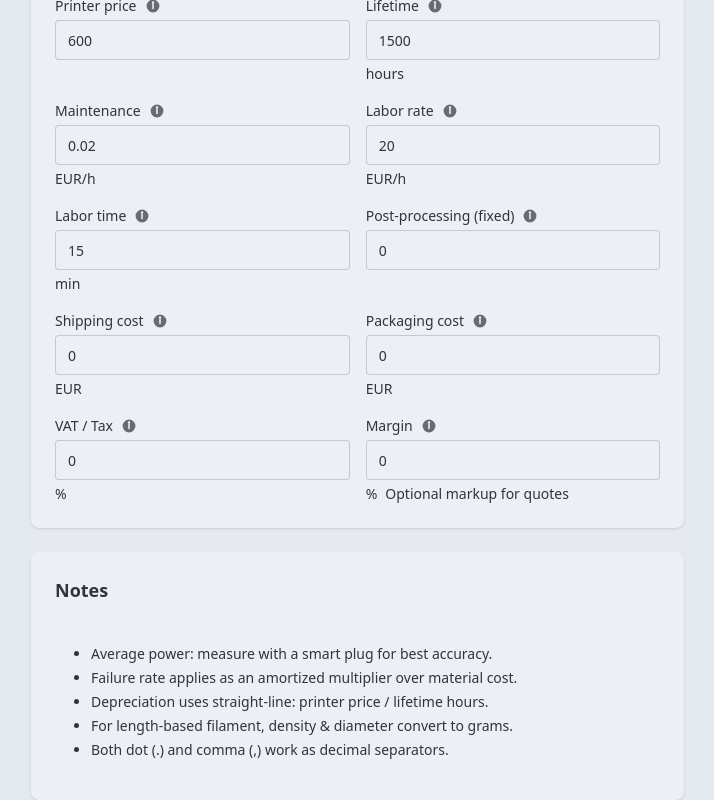
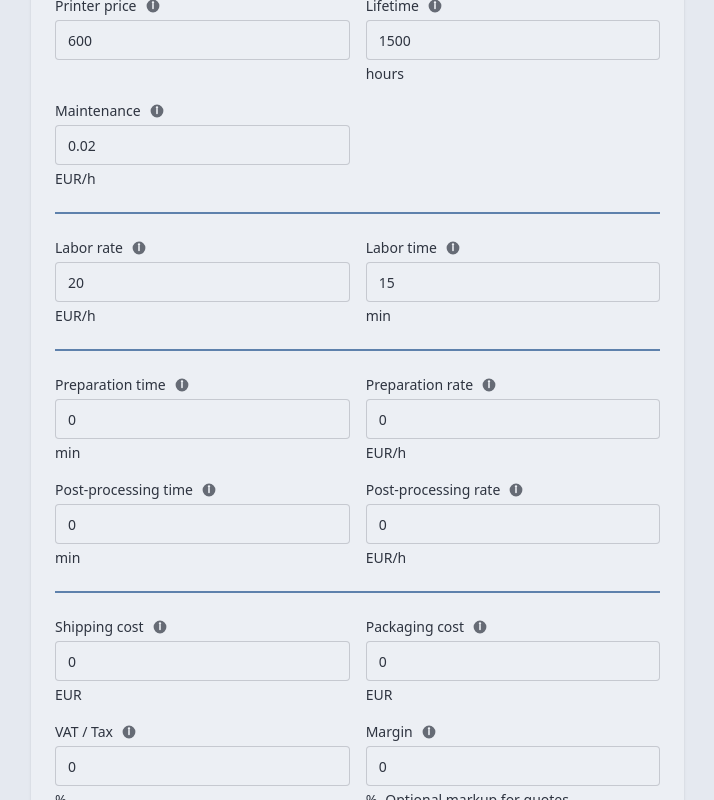
Before and after one commit to BenGeba/3d-print-cost, a React (Vite) app: page / in a window 1280 px wide. Shown: the part 1398-2198 px from the top of the page, without its empty margins (113-827 px from the left). Built offline with nearby package versions, Linux system fonts and the light colour scheme.

Commit message:
feat: Migrate post-processing cost to time-based fields and update associated calculations and UI

```diff
--- a/src/App.tsx
+++ b/src/App.tsx
@@ -58,7 +58,8 @@ export default function App() {
       if (s.mode === 'business') {
         lines.push(`Depreciation: ${fmt(calculations.depreciationCost)}`);
         lines.push(`Labor: ${fmt(calculations.laborCost)}`);
-        lines.push(`Post-processing: ${fmt(number(s.postProcessingFixed,0))}`);
+        if (calculations.preparationCost > 0) lines.push(`Preparation: ${fmt(calculations.preparationCost)}`);
+        if (calculations.postProcessingCost > 0) lines.push(`Post-processing: ${fmt(calculations.postProcessingCost)}`);
         if (calculations.shippingCost > 0) lines.push(`Shipping: ${fmt(calculations.shippingCost)}`);
         if (calculations.packagingCost > 0) lines.push(`Packaging: ${fmt(calculations.packagingCost)}`);
       }
@@ -505,6 +506,9 @@ export default function App() {
                       onChange={(e) => setMany({ maintenanceEurPerHour: parseInput(e.target.value) })}
                     />
                   </Field>
+                </Row>
+                  <div className="divider divider-primary"/>
+                <Row>
                     <Field label="Labor rate" suffix={`${s.currency}/h`} error={errors.laborRatePerHour} tip="Your hourly rate for handling & post">
                         <input
                             className={`${INPUT_CLASS} ${errors.laborRatePerHour ? 'input-error' : ''}`}
@@ -515,8 +519,6 @@ export default function App() {
                             onChange={(e) => setMany({ laborRatePerHour: parseInput(e.target.value) })}
                         />
                     </Field>
-                </Row>
-                <Row>
                   <Field label="Labor time" suffix="min" error={errors.laborMinutes} tip="Hands-on time (setup, cleanup)">
                     <input
                       className={`${INPUT_CLASS} ${errors.laborMinutes ? 'input-error' : ''}`}
@@ -527,17 +529,53 @@ export default function App() {
                       onChange={(e) => setMany({ laborMinutes: parseInput(e.target.value) })}
                     />
                   </Field>
-                  <Field label="Post-processing (fixed)" error={errors.postProcessingFixed} tip="Fixed cost for sanding, painting, etc.">
+                </Row>
+                  <div className="divider divider-primary"/>
+                <Row>
+                  <Field label="Preparation time" suffix="min" error={errors.preparationMinutes} tip="Time for pre-processing tasks">
                     <input
-                      className={`${INPUT_CLASS} ${errors.postProcessingFixed ? 'input-error' : ''}`}
+                      className={`${INPUT_CLASS} ${errors.preparationMinutes ? 'input-error' : ''}`}
+                      type="text"
+                      inputMode="numeric"
+                      placeholder="0"
+                      value={s.preparationMinutes}
+                      onChange={(e) => setMany({ preparationMinutes: parseInput(e.target.value) })}
+                    />
+                  </Field>
+                  <Field label="Preparation rate" suffix={`${s.currency}/h`} error={errors.preparationHourlyRate} tip="Hourly rate for pre-processing tasks">
+                    <input
+                      className={`${INPUT_CLASS} ${errors.preparationHourlyRate ? 'input-error' : ''}`}
                       type="text"
                       inputMode="decimal"
                       placeholder="0"
-                      value={s.postProcessingFixed}
-                      onChange={(e) => setMany({ postProcessingFixed: parseInput(e.target.value) })}
+                      value={s.preparationHourlyRate}
+                      onChange={(e) => setMany({ preparationHourlyRate: parseInput(e.target.value) })}
                     />
                   </Field>
                 </Row>
+                <Row>
+                  <Field label="Post-processing time" suffix="min" error={errors.postProcessingMinutes} tip="Time for sanding, painting, etc.">
+                    <input
+                      className={`${INPUT_CLASS} ${errors.postProcessingMinutes ? 'input-error' : ''}`}
+                      type="text"
+                      inputMode="numeric"
+                      placeholder="0"
+                      value={s.postProcessingMinutes}
+                      onChange={(e) => setMany({ postProcessingMinutes: parseInput(e.target.value) })}
+                    />
+                  </Field>
+                  <Field label="Post-processing rate" suffix={`${s.currency}/h`} error={errors.postProcessingHourlyRate} tip="Hourly rate for sanding, painting, etc.">
+                    <input
+                      className={`${INPUT_CLASS} ${errors.postProcessingHourlyRate ? 'input-error' : ''}`}
+                      type="text"
+                      inputMode="decimal"
+                      placeholder="0"
+                      value={s.postProcessingHourlyRate}
+                      onChange={(e) => setMany({ postProcessingHourlyRate: parseInput(e.target.value) })}
+                    />
+                  </Field>
+                </Row>
+                  <div className="divider divider-primary"/>
                 <Row>
                   <Field label="Shipping cost" suffix={s.currency} error={errors.shippingCost} tip="Fixed shipping cost per order">
                     <input
@@ -610,7 +648,8 @@ export default function App() {
               maintenanceCost={calculations.maintenanceCost}
               depreciationCost={calculations.depreciationCost}
               laborCost={calculations.laborCost}
-              postProcessingFixed={s.postProcessingFixed}
+              preparationCost={calculations.preparationCost}
+              postProcessingCost={calculations.postProcessingCost}
               shippingCost={calculations.shippingCost}
               packagingCost={calculations.packagingCost}
               marginPercent={s.marginPercent}
--- a/src/components/CostBreakdown.tsx
+++ b/src/components/CostBreakdown.tsx
@@ -12,7 +12,8 @@ interface CostBreakdownProps {
   maintenanceCost: number;
   depreciationCost: number;
   laborCost: number;
-  postProcessingFixed: number | string;
+  preparationCost: number;
+  postProcessingCost: number;
   shippingCost: number;
   packagingCost: number;
   marginPercent: number | string;
@@ -34,7 +35,8 @@ export function CostBreakdown({
   maintenanceCost,
   depreciationCost,
   laborCost,
-  postProcessingFixed,
+  preparationCost,
+  postProcessingCost,
   shippingCost,
   packagingCost,
   marginPercent,
@@ -81,7 +83,8 @@ export function CostBreakdown({
           <>
             <Line label="Depreciation" value={depreciationCost} currency={currency} />
             <Line label="Labor" value={laborCost} currency={currency} />
-            <Line label="Post-processing" value={number(postProcessingFixed, 0)} currency={currency} />
+            {preparationCost > 0 && <Line label="Preparation" value={preparationCost} currency={currency} />}
+            {postProcessingCost > 0 && <Line label="Post-processing" value={postProcessingCost} currency={currency} />}
             {shippingCost > 0 && <Line label="Shipping" value={shippingCost} currency={currency} />}
             {packagingCost > 0 && <Line label="Packaging" value={packagingCost} currency={currency} />}
           </>
--- a/src/constants/defaults.ts
+++ b/src/constants/defaults.ts
@@ -26,7 +26,10 @@ export const defaultState: AppState = {
   maintenanceEurPerHour: 0.02,
   laborRatePerHour: 20,
   laborMinutes: 15,
-  postProcessingFixed: 0,
+  preparationMinutes: 0,
+  preparationHourlyRate: 0,
+  postProcessingMinutes: 0,
+  postProcessingHourlyRate: 0,
   marginPercent: 0,
   shippingCost: 0,
   packagingCost: 0,
--- a/src/hooks/useCalculations.ts
+++ b/src/hooks/useCalculations.ts
@@ -53,7 +53,17 @@ export function useCalculations(s: AppState) {
     return hours * number(s.laborRatePerHour, 0);
   }, [s.laborMinutes, s.laborRatePerHour]);
 
-  const baseSubtotal = materialCost + energyCost + maintenanceCost + (s.mode === "business" ? depreciationCost + laborCost + number(s.postProcessingFixed, 0) : 0);
+  const preparationCost = useMemo(() => {
+    const hours = number(s.preparationMinutes, 0) / 60;
+    return hours * number(s.preparationHourlyRate, 0);
+  }, [s.preparationMinutes, s.preparationHourlyRate]);
+
+  const postProcessingCost = useMemo(() => {
+    const hours = number(s.postProcessingMinutes, 0) / 60;
+    return hours * number(s.postProcessingHourlyRate, 0);
+  }, [s.postProcessingMinutes, s.postProcessingHourlyRate]);
+
+  const baseSubtotal = materialCost + energyCost + maintenanceCost + (s.mode === "business" ? depreciationCost + laborCost + preparationCost + postProcessingCost : 0);
 
   const shippingCost = s.mode === "business" ? number(s.shippingCost, 0) : 0;
   const packagingCost = s.mode === "business" ? number(s.packagingCost, 0) : 0;
@@ -82,6 +92,8 @@ export function useCalculations(s: AppState) {
     depreciationCost,
     maintenanceCost,
     laborCost,
+    preparationCost,
+    postProcessingCost,
     baseSubtotal,
     shippingCost,
     packagingCost,
--- a/src/hooks/usePersistentState.ts
+++ b/src/hooks/usePersistentState.ts
@@ -28,6 +28,20 @@ export function usePersistentState<T>(key: string, initial: T): [T, React.Dispat
           delete parsed.densityGcm3;
           delete parsed.material;
         }
+
+        // Migration logic: convert legacy postProcessingFixed to new time-based fields
+        if (parsed && parsed.postProcessingFixed !== undefined &&
+            (parsed.preparationMinutes === undefined || parsed.preparationHourlyRate === undefined ||
+             parsed.postProcessingMinutes === undefined || parsed.postProcessingHourlyRate === undefined)) {
+          // Set all new fields to 0 to maintain existing behavior (was fixed cost, now time-based)
+          parsed.preparationMinutes = 0;
+          parsed.preparationHourlyRate = 0;
+          parsed.postProcessingMinutes = 0;
+          parsed.postProcessingHourlyRate = 0;
+          // Remove the old field
+          delete parsed.postProcessingFixed;
+        }
+
         return { ...initial, ...parsed };
       }
       return initial;
--- a/src/hooks/useValidation.ts
+++ b/src/hooks/useValidation.ts
@@ -50,7 +50,10 @@ export function useValidation(s: AppState): ValidationErrors {
     if (s.maintenanceEurPerHour !== "" && number(s.maintenanceEurPerHour) < 0) e.maintenanceEurPerHour = "Must be ≥ 0";
     if (s.laborRatePerHour !== "" && number(s.laborRatePerHour) < 0) e.laborRatePerHour = "Must be ≥ 0";
     if (s.laborMinutes !== "" && number(s.laborMinutes) < 0) e.laborMinutes = "Must be ≥ 0";
-    if (s.postProcessingFixed !== "" && number(s.postProcessingFixed) < 0) e.postProcessingFixed = "Must be ≥ 0";
+    if (s.preparationMinutes !== "" && number(s.preparationMinutes) < 0) e.preparationMinutes = "Must be ≥ 0";
+    if (s.preparationHourlyRate !== "" && number(s.preparationHourlyRate) < 0) e.preparationHourlyRate = "Must be ≥ 0";
+    if (s.postProcessingMinutes !== "" && number(s.postProcessingMinutes) < 0) e.postProcessingMinutes = "Must be ≥ 0";
+    if (s.postProcessingHourlyRate !== "" && number(s.postProcessingHourlyRate) < 0) e.postProcessingHourlyRate = "Must be ≥ 0";
 
     if (s.marginPercent !== "") {
       const mp = number(s.marginPercent);
--- a/src/types/app-state.ts
+++ b/src/types/app-state.ts
@@ -23,7 +23,10 @@ export interface AppState {
   maintenanceEurPerHour: number | string;
   laborRatePerHour: number | string;
   laborMinutes: number | string;
-  postProcessingFixed: number | string;
+  preparationMinutes: number | string;
+  preparationHourlyRate: number | string;
+  postProcessingMinutes: number | string;
+  postProcessingHourlyRate: number | string;
   marginPercent: number | string;
   shippingCost: number | string;
   packagingCost: number | string;
```
Lines whose indentation alone changed are shown as unchanged.
